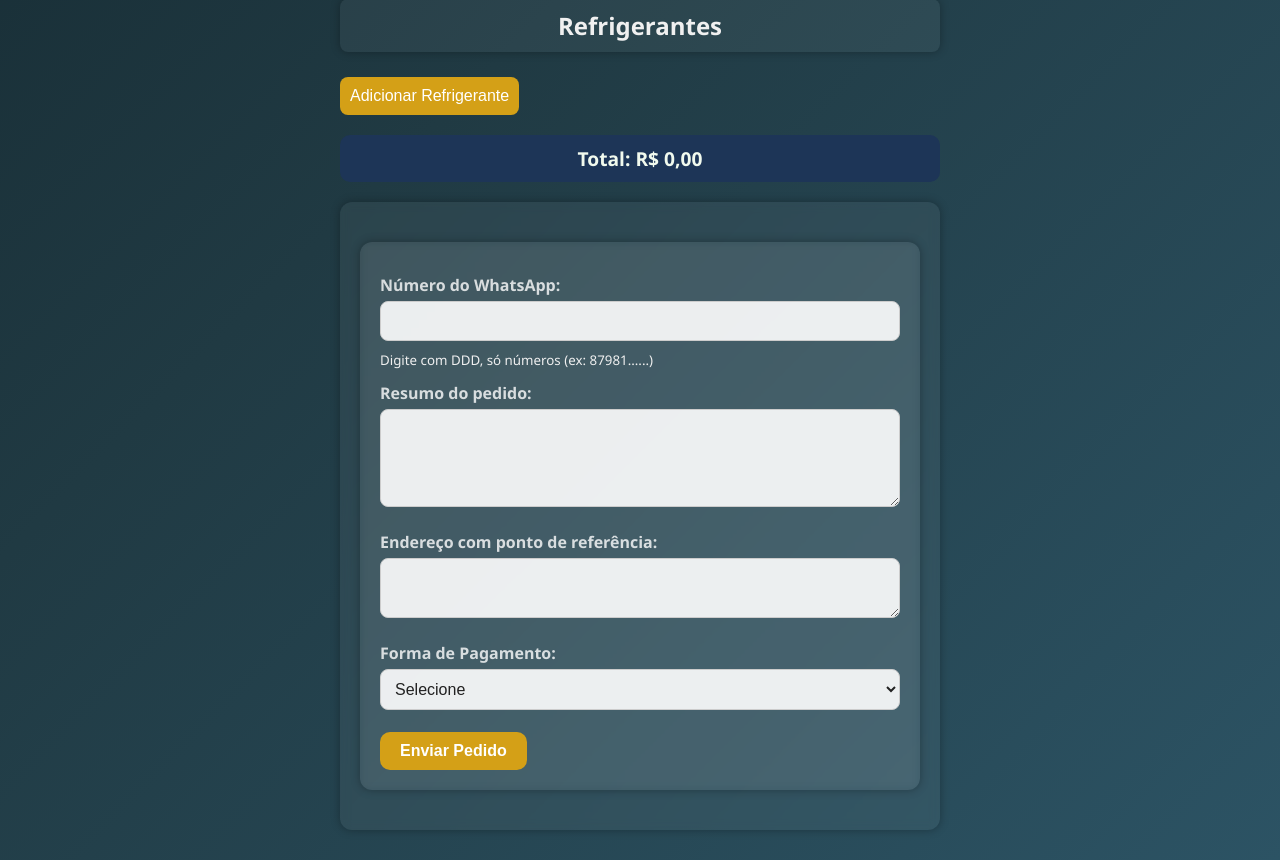
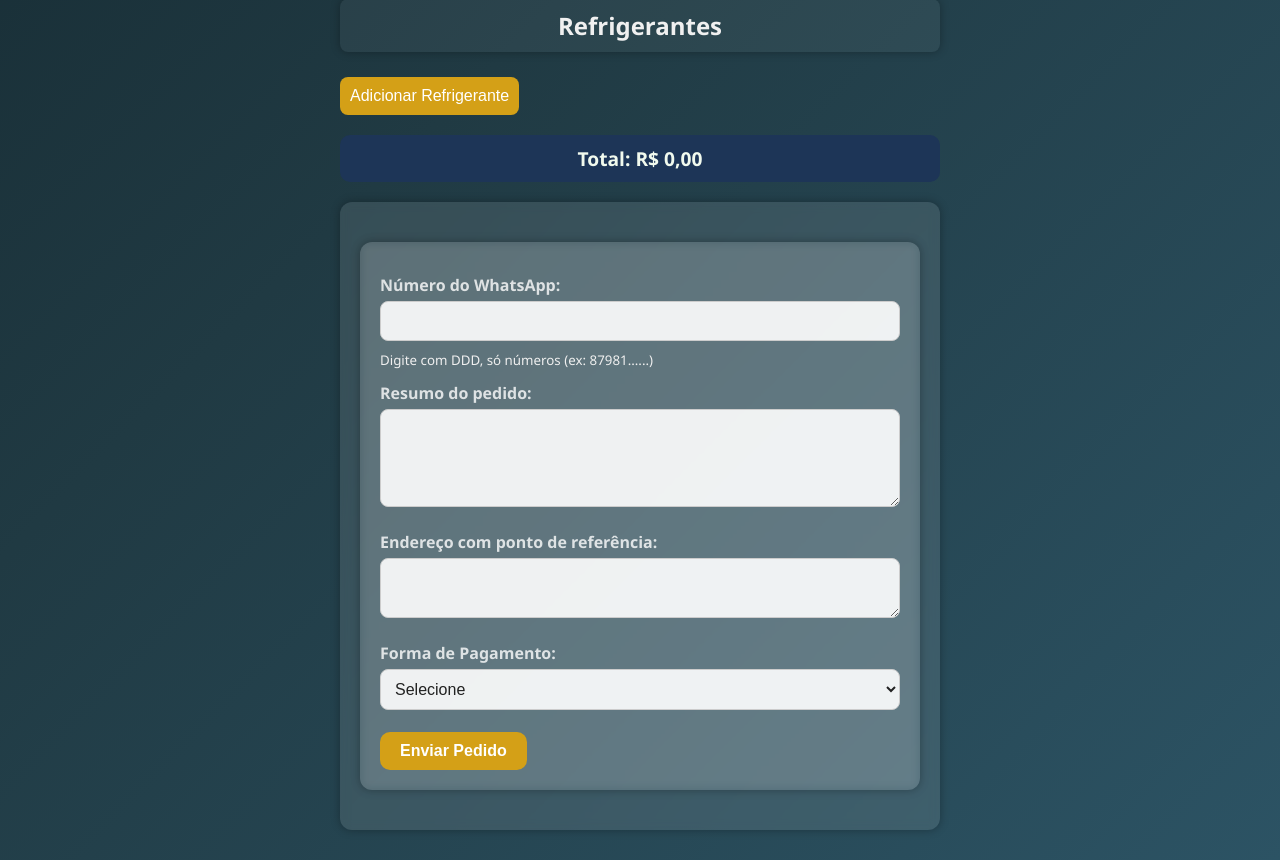
Before and after one commit to JonasDavidTR/Pedidos-BackEnd, a Flask app: page / in a window 1280 px wide. Shown: the part 1018-1878 px from the top of the page. Run offline with Flask 3, Linux system fonts and the light colour scheme.

Commit message:
update css

```diff
--- a/static/style.css
+++ b/static/style.css
@@ -86,13 +86,14 @@ h2 {
   box-shadow: 0 0 15px #000;
 }
 
-
+@supports ((-webkit-backdrop-filter: blur(5px)) or (backdrop-filter: blur(5px))) {
   form, .container{
     padding: 20px;
     margin: 20px auto;
     max-width: 100%;
 
-  background: rgba(255, 255, 255, 0.05);
+    background: rgba(255, 255, 255, 0.1); /* Mais visível */
+    -webkit-backdrop-filter: blur(5px); /* Suporte iOS */
     backdrop-filter: blur(5px);
     border-radius: 12px;
     box-shadow: 0 0 10px rgba(0,0,0,0.3);
@@ -100,6 +101,10 @@ form, .container{
     /* flex-direction: column; */
     /* gap: 10px; */
   }
+}
+
+
+
 
 button[class="btn-remover"]{
   background-color: #e63946;
```
Lines whose indentation alone changed are shown as unchanged.
